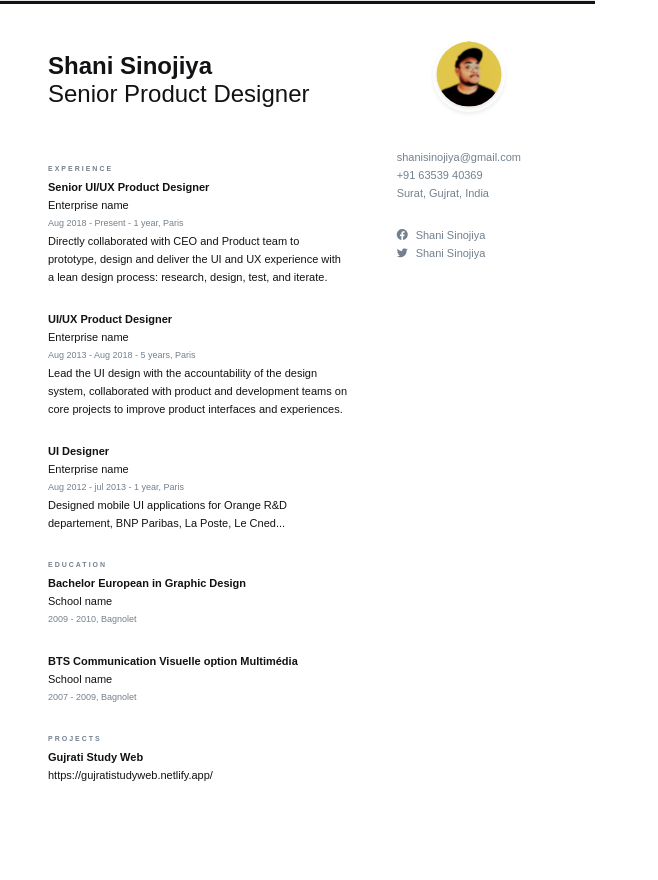
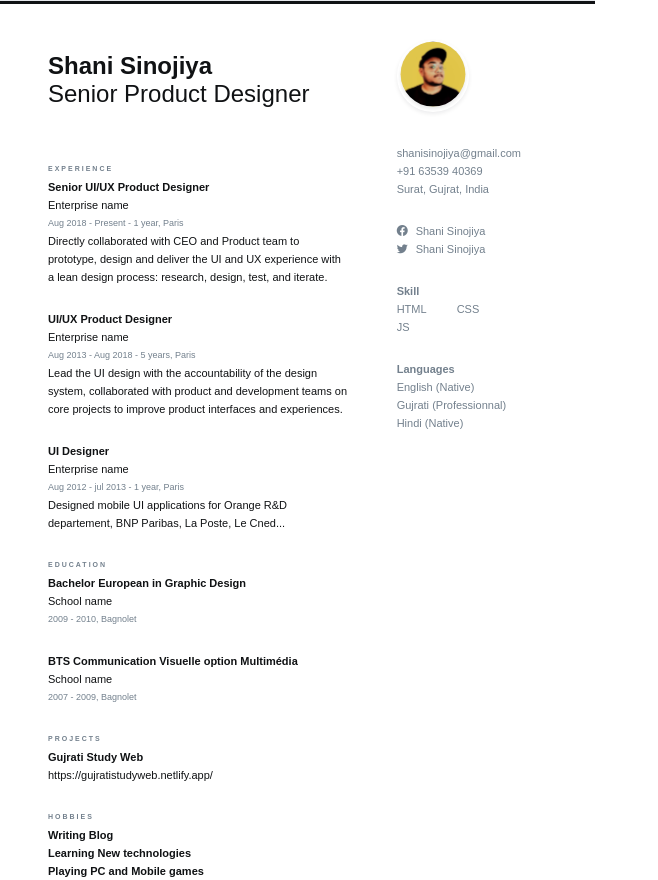
Before and after one commit to Shani-Sinojiya/ResumeBuilder, a Next.js app: page /demo in a window 1280 px wide. Shown: the whole page, without its empty margins (0-658 px from the left). Before the commit the page ends 808 px from the top, so only its background shows below. Built offline with nearby package versions, Linux system fonts and the light colour scheme.

Commit message:
theme 1 complate

```diff
--- a/themes/Theme_1.tsx
+++ b/themes/Theme_1.tsx
@@ -119,13 +119,34 @@ function Theme_1() {
                 <br />
               </div>
             </div>
+            <div>
+              {/* Hobbies */}
+              <div className="text-[7px] leading-18px uppercase tracking-[2px] text-[#73808D] font-bold">
+                Hobbies
+              </div>
+              <div>
+                <div className="leading-18px font-bold text-theme-1-black text-[11px]">
+                  Writing Blog
+                </div>
+              </div>
+              <div>
+                <div className="leading-18px font-bold text-theme-1-black text-[11px]">
+                  Learning New technologies
+                </div>
+              </div>
+              <div>
+                <div className="leading-18px font-bold text-theme-1-black text-[11px]">
+                  Playing PC and Mobile games
+                </div>
+              </div>
+            </div>
           </div>
         </div>
         <div className="w-1/3">
           <div>
             <img
               src="/img/avatar.svg"
-              className="m-9 rounded-full w-[72px] h-[72px] shadow-theme-1"
+              className="mt-9 rounded-full w-[72px] h-[72px] shadow-theme-1"
               alt="avatar"
             />
           </div>
@@ -151,7 +172,6 @@ function Theme_1() {
             <div>
               {/* social network */}
               <div className="text-[11px] leading-18px text-[#73808D] font-normal">
-                {/* mail */}
                 <a
                   href="https://www.facebook.com/shani.sinojiya"
                   className="inline-flex justify-center"
@@ -162,7 +182,6 @@ function Theme_1() {
                 </a>
               </div>
               <div className="text-[11px] leading-18px text-[#73808D] font-normal">
-                {/* mail */}
                 <a
                   href="https://www.twitter.com/ShaniSinojiya"
                   className="inline-flex justify-center"
@@ -172,6 +191,43 @@ function Theme_1() {
                   <i className="bi bi-twitter pr-2"></i> Shani Sinojiya
                 </a>
               </div>
+              <br />
+            </div>
+            <div>
+              {/* Skill */}
+              <div className="text-[11px] leading-18px text-[#73808D] font-bold">
+                Skill
+              </div>
+              <div className="grid grid-cols-2">
+                <div className="text-[11px] leading-18px text-[#73808D] font-normal">
+                  HTML
+                </div>
+                <div className="text-[11px] leading-18px text-[#73808D] font-normal">
+                  CSS
+                </div>
+                <div className="text-[11px] leading-18px text-[#73808D] font-normal">
+                  JS
+                </div>
+              </div>
+              <br />
+            </div>
+            <div>
+              {/* Languages */}
+              <div className="text-[11px] leading-18px text-[#73808D] font-bold">
+                Languages
+              </div>
+              <div>
+                <div className="text-[11px] leading-18px text-[#73808D] font-normal capitalize">
+                  english {"("}native{")"}
+                </div>
+                <div className="text-[11px] leading-18px text-[#73808D] font-normal capitalize">
+                  Gujrati {"("}professionnal{")"}
+                </div>
+                <div className="text-[11px] leading-18px text-[#73808D] font-normal capitalize">
+                  hindi {"("}native{")"}
+                </div>
+              </div>
+              <br />
             </div>
           </div>
         </div>
```
